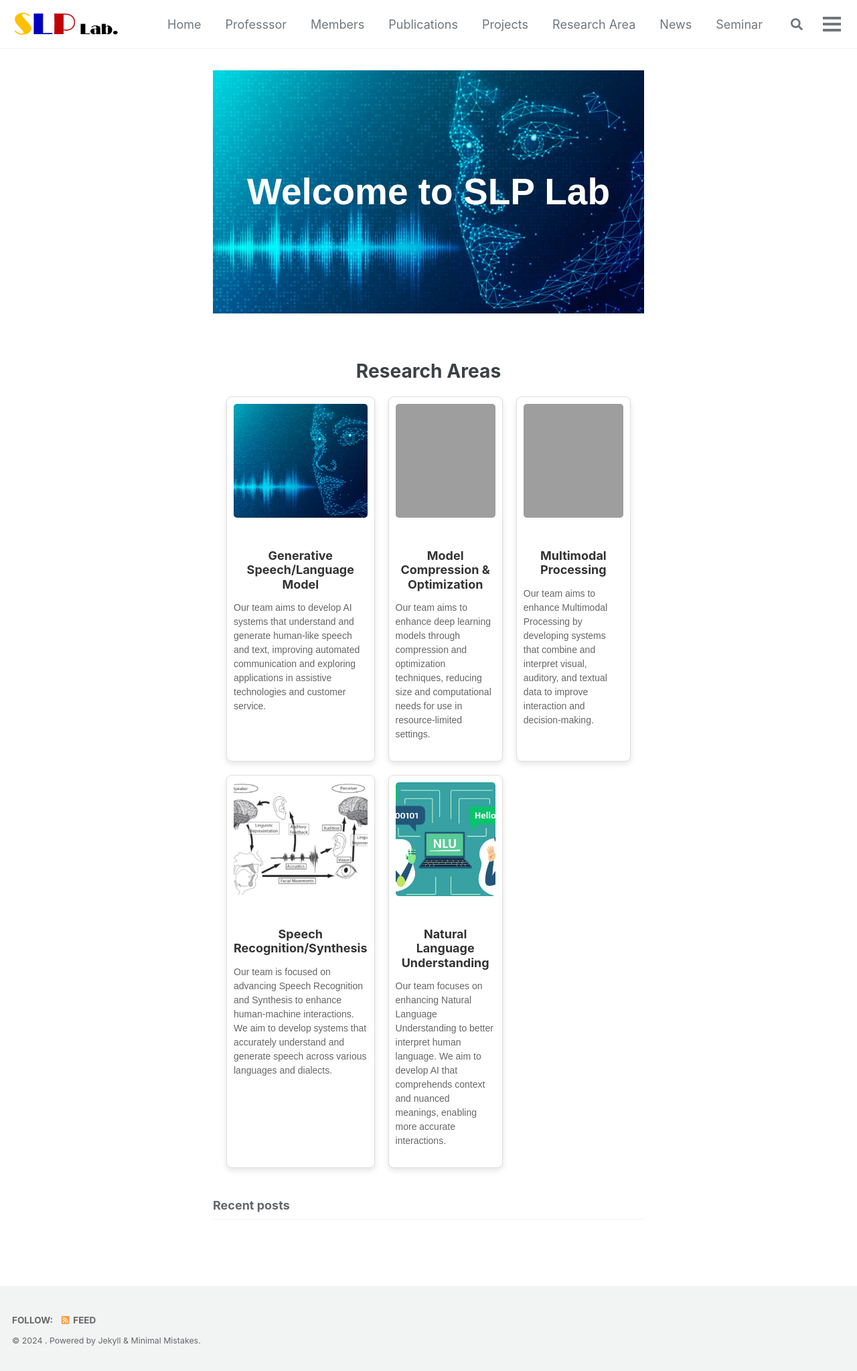
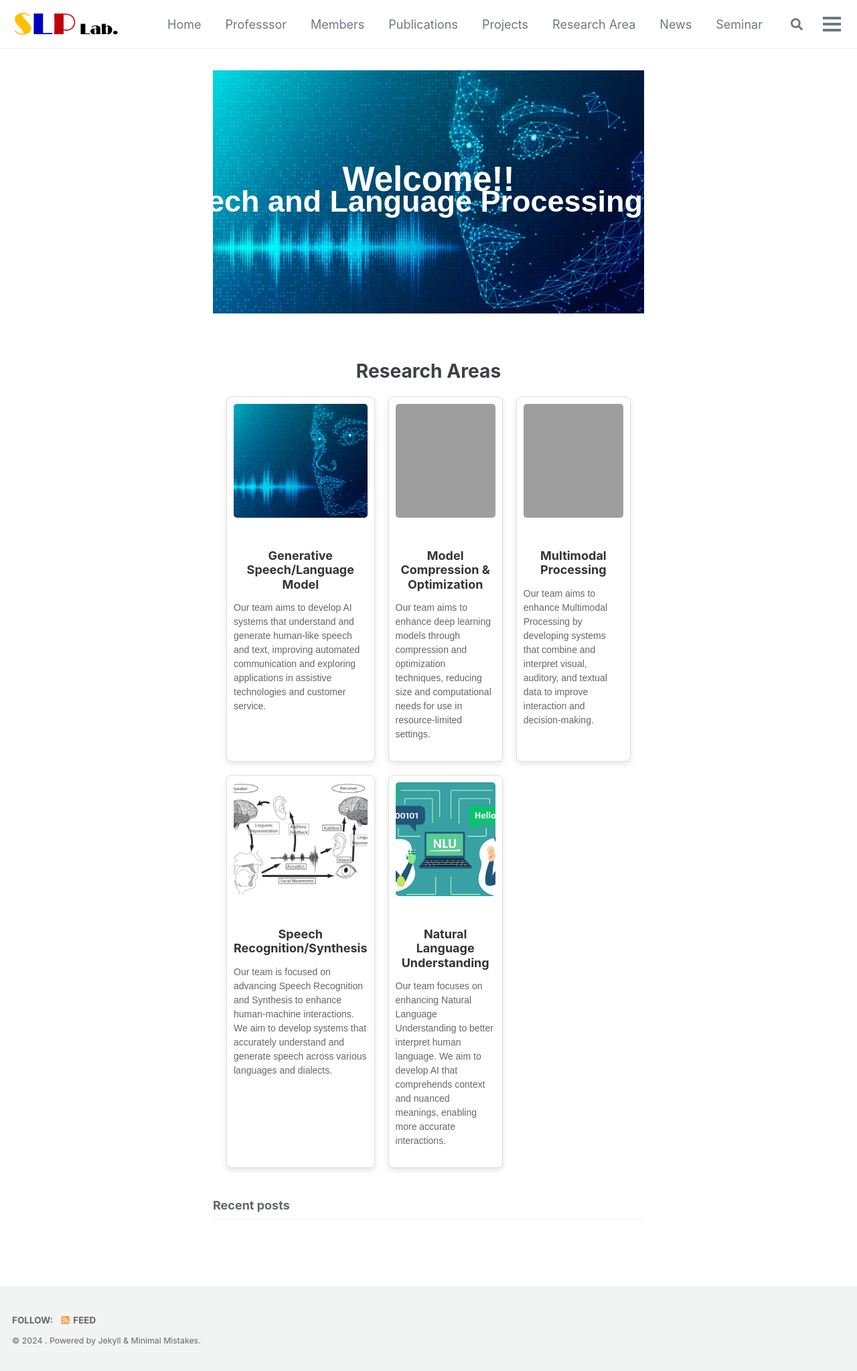
Before and after one commit to slp-laboratory/slp-laboratory.github.io, a Jekyll site: the page built from index.html, in a window 1280 px wide. Shown: the whole page at 67% size. Built offline with Jekyll 4.4.1, drawn with Linux system fonts in a browser that asks for light colours; cached includes are drawn as plain includes; the list of posts is cut into pages by our own code; comment, search, counter and statistics services are not loaded; grey boxes are pictures that could not be loaded.

Commit message:
minor update (4)

```diff
--- a/index.html
+++ b/index.html
@@ -40,10 +40,19 @@ author_profile: false
   }
   .header-text {
     position: absolute;
-    top: 50%;
+    top: 45%;
     left: 50%;
     transform: translate(-50%, -50%);
-    font-size: 55px;
+    font-size: 51px;
+    font-weight: bold;
+    white-space: nowrap;
+  }
+  .sub-header-text {
+    position: absolute;
+    top: 54%;
+    left: 50%;
+    transform: translate(-50%, -50%);
+    font-size: 45px;
     font-weight: bold;
     white-space: nowrap;
   }
@@ -91,7 +100,8 @@ author_profile: false
 <body>
 <div class="header-container">
 <img class="header-image" src="../assets/images/research_area/genspeech.PNG" alt="Header Image">
-<div class="header-text">Welcome to SLP Lab</div>
+<div class="header-text">Welcome!!</div>
+<div class="sub-header-text">Speech and Language Processing Lab</div>
 </div>
 <div class="container">
   <h1>Research Areas</h1>
```
Also changed, not shown: 2 other files.
